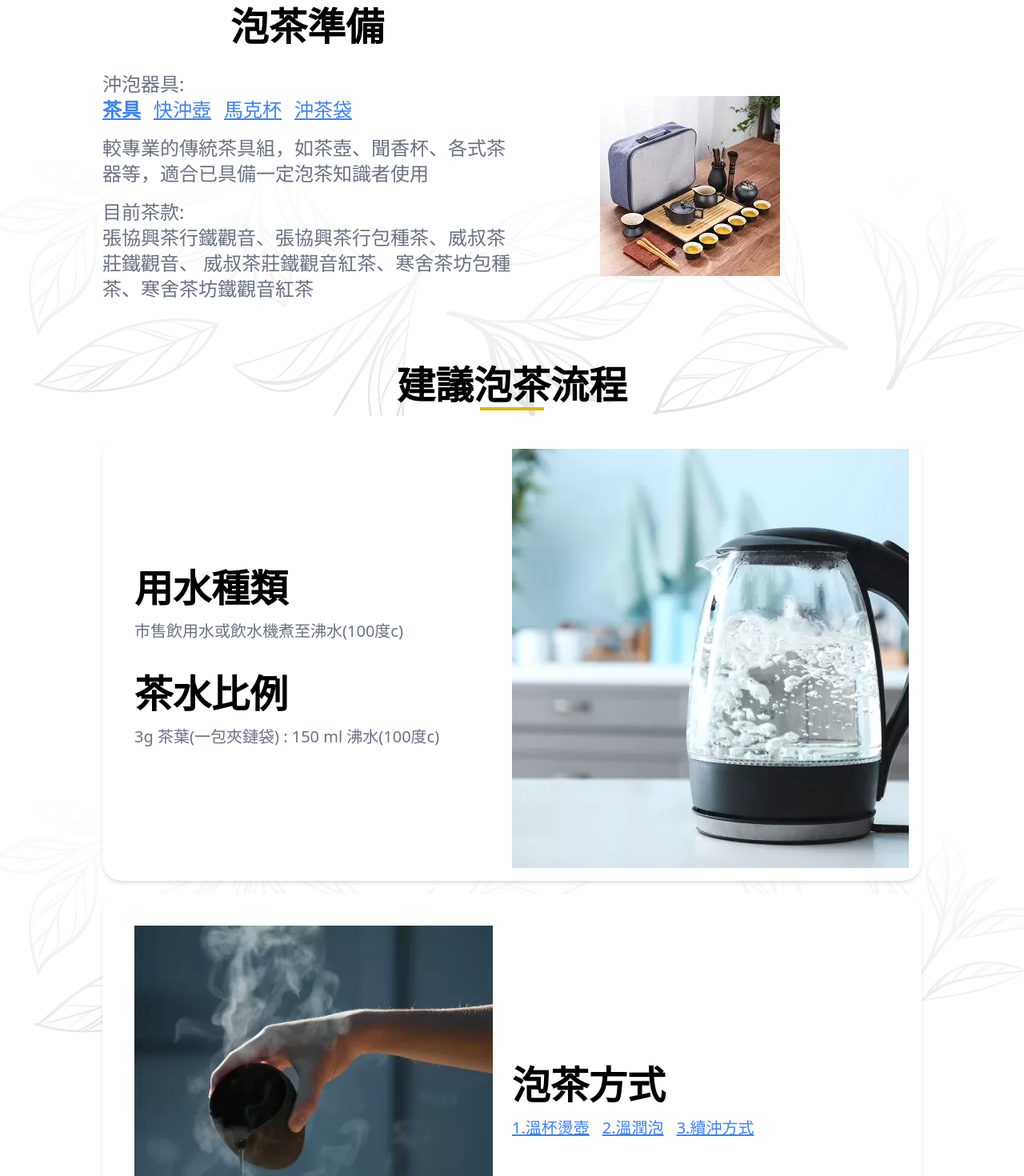
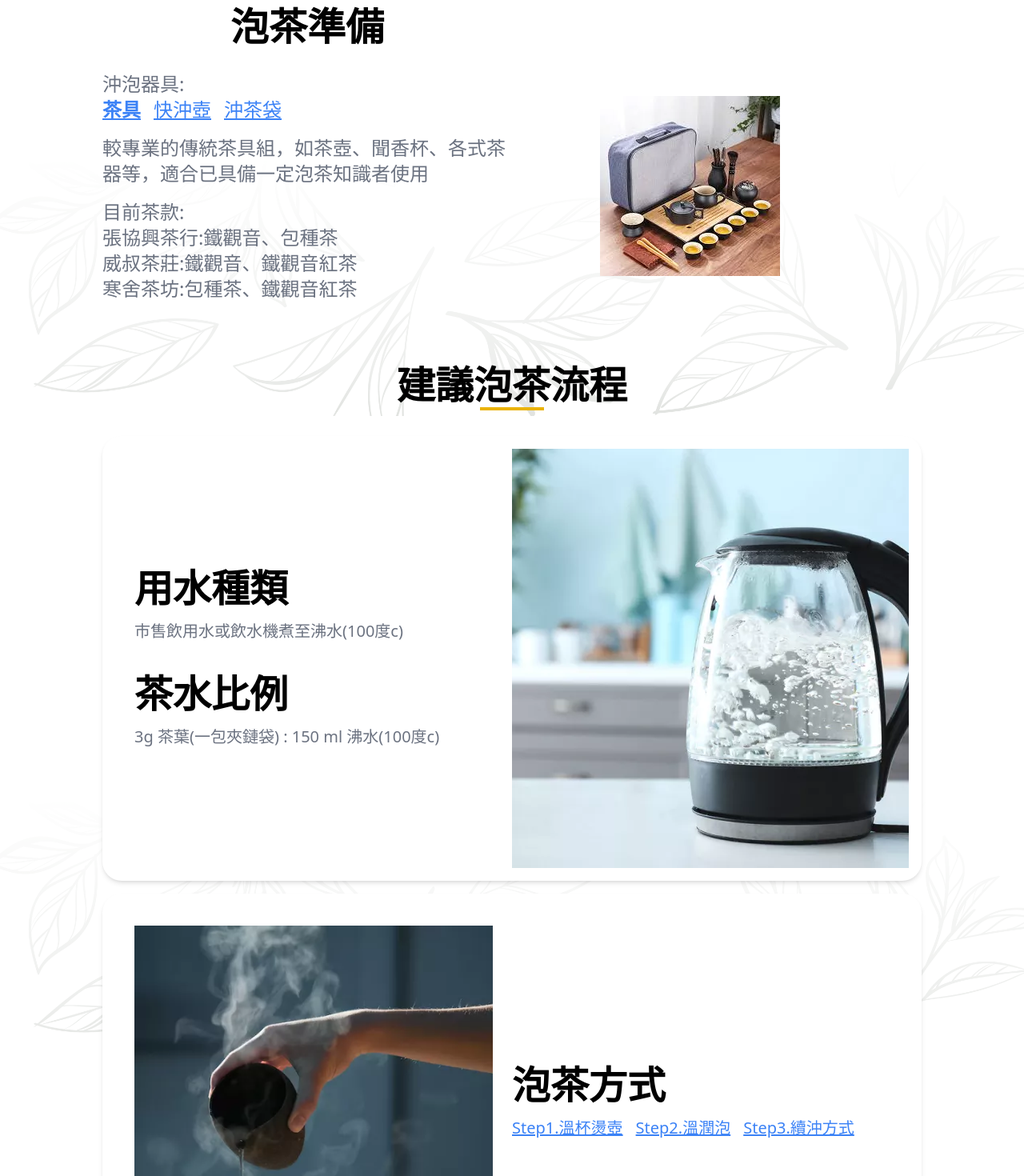
Before and after one commit to Mattis3858/graduation_with_next, a Next.js app: page /processIntro in a window 1280 px wide. Shown: the part 280-1750 px from the top of the page at 80% size. Built offline with nearby package versions, Linux system fonts and the light colour scheme; a web font is replaced by a local one.

Commit message:
泡茶茶修改改

```diff
--- a/app/processIntro/ProcessIntro.js
+++ b/app/processIntro/ProcessIntro.js
@@ -14,18 +14,18 @@ const ProcessIntro = (props) => {
       image: '/images/image12041-i1oe-300h.png', // Replace with the actual image path
     },
     快沖壺: {
-      text: '方便快速的選擇，適合剛接觸泡茶的使用者使用',
+      text: '方便快速的選擇，適合剛接觸泡茶的使用者使用，沖泡完畢直接倒入馬克杯中飲用',
       image: '/images/image22042-4xx-300h.png', // Replace with the actual image path
     },
-    馬克杯: {
-      text: '如果家裡沒有專門喝茶的茶杯可以直接用馬克杯替代即可',
+    沖茶袋: {
+      text: '如果怕茶葉在杯中散掉的話可以事先使用沖茶袋將茶葉放入其中',
       image: '/images/image32042-3h6q-300h.png', // Replace with the actual image path
     },
-    沖茶袋: {
-      text: '使用馬克杯泡茶與濾茶球的使用者，如果怕茶葉在杯中散掉的話可以事先使用沖茶袋將茶葉放入其中',
-      image: '/images/image42042-v9d8-300h.png', // Replace with the actual image path
-    },
-    '1.溫杯燙壺': {
+    // 沖茶袋: {
+    //   text: '使用馬克杯泡茶與濾茶球的使用者，如果怕茶葉在杯中散掉的話可以事先使用沖茶袋將茶葉放入其中',
+    //   image: '/images/image42042-v9d8-300h.png', // Replace with the actual image path
+    // },
+    'Step1.溫杯燙壺': {
       text1: (
         <>
           1. 杯中加入一半 25 度常溫水後，再加入一半 90-100 度熱水
@@ -39,7 +39,7 @@ const ProcessIntro = (props) => {
       ),
        image: '/images/茶茶.jpg',
     },
-    '2.溫潤泡': {
+    'Step2.溫潤泡': {
       text1: (
         <>
           1. 使用100度C水沖泡 3 分鐘後可即取出茶葉(瀝出茶湯)
@@ -51,7 +51,7 @@ const ProcessIntro = (props) => {
       ),
        image: '/images/茶茶3.jpg',
     },
-    '3.續沖方式': {
+    'Step3.續沖方式': {
       text1: <>每泡茶可泡約 5-7 次，每泡時間增加 10 秒</>,
        image: '/images/茶茶2.jpg',
     },
@@ -90,7 +90,7 @@ const ProcessIntro = (props) => {
               <div>
                 <div className="">沖泡器具:</div>
                 <div className="flex">
-                  {['茶具', '快沖壺', '馬克杯', '沖茶袋'].map((tool) => (
+                  {['茶具', '快沖壺', '沖茶袋'].map((tool) => (
                     <button
                       key={tool}
                       className={`text-blue-500 underline mr-4 ${
@@ -119,8 +119,9 @@ const ProcessIntro = (props) => {
               <div className="pt-4">
                 <div>目前茶款:</div>
                 <div>
-                  張協興茶行鐵觀音、張協興茶行包種茶、威叔茶莊鐵觀音、
-                  威叔茶莊鐵觀音紅茶、寒舍茶坊包種茶、寒舍茶坊鐵觀音紅茶
+                  張協興茶行:鐵觀音、包種茶<br></br>
+                  威叔茶莊:鐵觀音、鐵觀音紅茶<br></br>
+                  寒舍茶坊:包種茶、鐵觀音紅茶<br></br>
                 </div>
               </div>
             </div>
@@ -177,7 +178,7 @@ const ProcessIntro = (props) => {
                 3分鐘即可聞茶香， 待茶湯靜置至6分鐘後，冷卻即可享用 */}
                 <div>
                   <div className="flex">
-                    {['1.溫杯燙壺', '2.溫潤泡', '3.續沖方式'].map((tool) => (
+                    {['Step1.溫杯燙壺', 'Step2.溫潤泡', 'Step3.續沖方式'].map((tool) => (
                       <button
                         key={tool}
                         className={`text-blue-500 underline mr-4 ${
@@ -195,12 +196,14 @@ const ProcessIntro = (props) => {
                   <div>
                     <div>{toolInfo[selectedTool].text1}</div>
                   </div>
+                  {toolInfo[selectedTool].image && ( // Conditionally render image section
                     <div style={imageStyle}>
                       <img
                         src={toolInfo[selectedTool].image}
                         alt={selectedTool}
                       />
                     </div>
+                  )}
                 </div>
               )}
                 </div>
```
Lines whose indentation alone changed are shown as unchanged.
